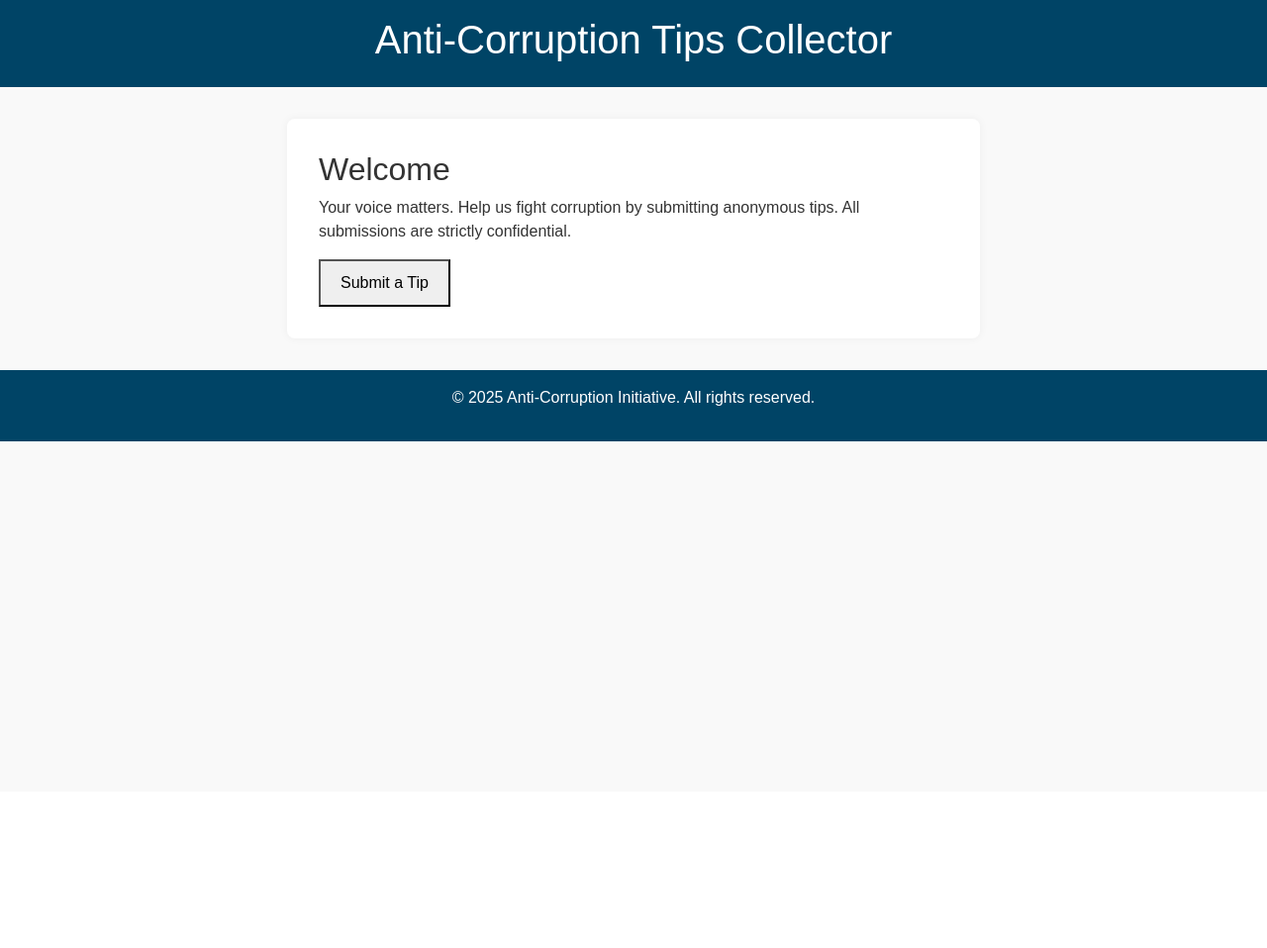
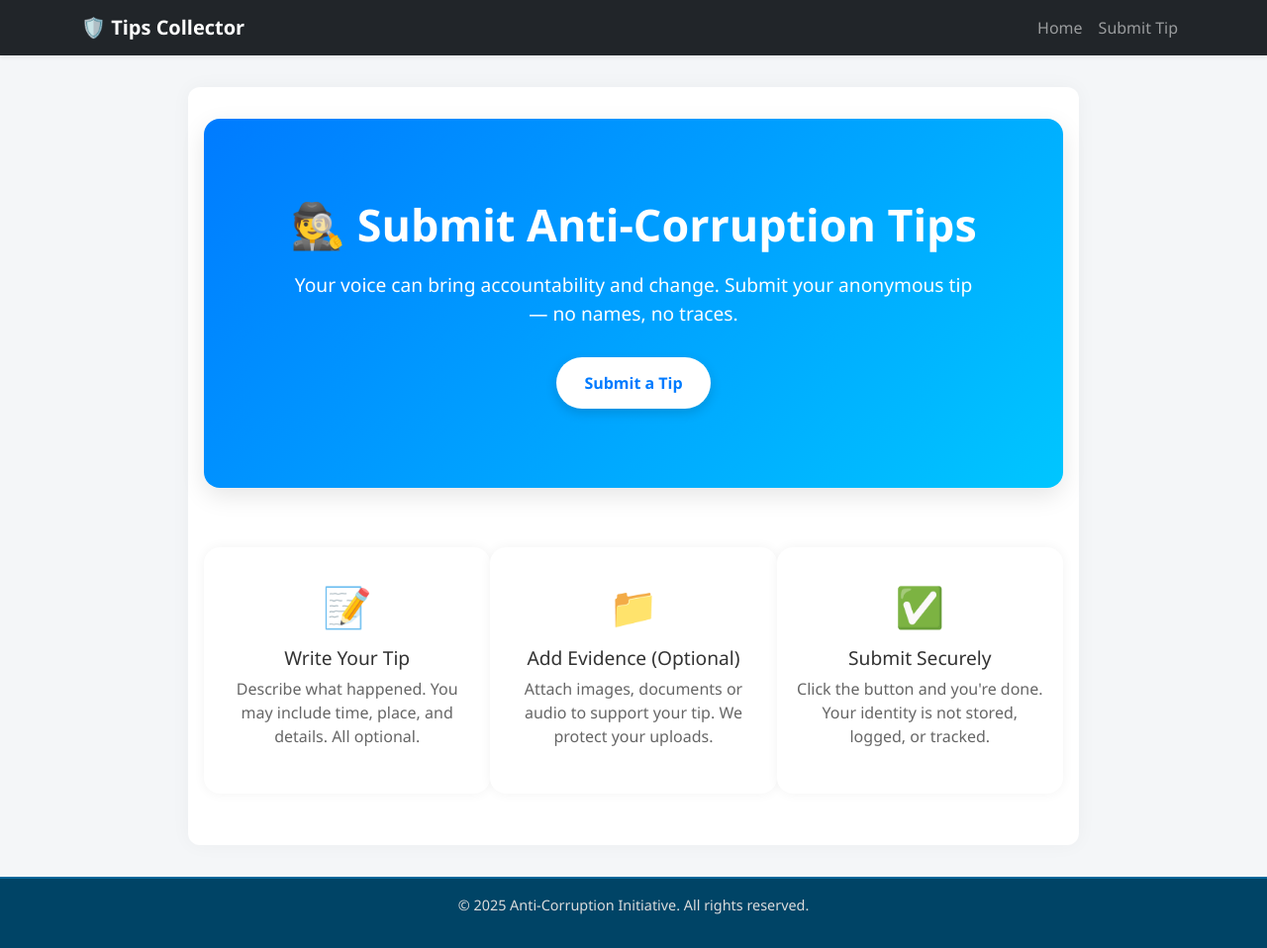
Before and after one commit to MarcuzAC/Anonymous_Project_Collab, a Flask app: page / in a window 1280 px wide. Shown: the whole page at 99% size. Before the commit the page ends 446 px from the top, so only its background shows below. Run offline with Flask 3, Linux system fonts and the light colour scheme.

Commit message:
Add files via upload

```diff
--- a/Anonymous_app/app.py
+++ b/Anonymous_app/app.py
@@ -42,7 +42,7 @@ def submit_tip():
 
         # Save to the database
         new_tip = Tip(
-            text=tip_text,
+            tip=tip_text,
             category=category,
             latitude=latitude,
             longitude=longitude,
--- a/Anonymous_app/templates/base.html
+++ b/Anonymous_app/templates/base.html
@@ -1,47 +1,47 @@
-
 <!DOCTYPE html>
 <html lang="en">
 <head>
     <meta charset="UTF-8">
     <title>{% block title %}Anti-Corruption Tips Collector{% endblock %}</title>
     <meta name="viewport" content="width=device-width, initial-scale=1.0">
-    <!-- Optional: Link to a CSS file -->
+
+    <!-- Bootstrap 5 -->
+    <link href="https://cdn.jsdelivr.net/npm/bootstrap@5.3.0/dist/css/bootstrap.min.css" rel="stylesheet">
     <link rel="stylesheet" href="{{ url_for('static', filename='style.css') }}">
-    <link href="https://cdn.jsdelivr.net/npm/bootstrap@5.3.0/dist/css/bootstrap.min.css" rel="stylesheet">
 
     <style>
         body {
-            font-family: Arial, sans-serif;
-            background: #f9f9f9;
+            font-family: 'Segoe UI', sans-serif;
+            background-color: #f4f6f8;
             margin: 0;
             padding: 0;
             color: #333;
         }
 
-        header, footer {
-            background-color: #004466;
-            color: white;
-            padding: 1rem;
-            text-align: center;
+        main {
+            padding: 2rem 1rem;
+            max-width: 900px;
+            margin: 2rem auto;
+            background-color: #ffffff;
+            border-radius: 12px;
+            box-shadow: 0 0 20px rgba(0, 0, 0, 0.04);
         }
 
-        main {
-            padding: 2rem;
-            max-width: 700px;
-            margin: auto;
-            background: white;
-            box-shadow: 0 0 10px rgba(0,0,0,0.05);
-            margin-top: 2rem;
-            margin-bottom: 2rem;
-            border-radius: 8px;
+        footer {
+            background-color: #004466;
+            color: #dcdcdc;
+            text-align: center;
+            padding: 1rem;
+            font-size: 0.9rem;
+            border-top: 2px solid #006699;
         }
 
-        h1, h2 {
-            margin-top: 0;
+        .navbar-brand {
+            font-weight: bold;
         }
 
         a {
-            color: #006699;
+            color: #007bff;
             text-decoration: none;
         }
 
@@ -51,16 +51,38 @@
     </style>
 </head>
 <body>
-    <header>
-        <h1>Anti-Corruption Tips Collector</h1>
-    </header>
 
+    <!-- Navigation Bar -->
+    <nav class="navbar navbar-expand-lg navbar-dark bg-dark shadow-sm">
+      <div class="container">
+        <a class="navbar-brand" href="{{ url_for('index') }}">🛡️ Tips Collector</a>
+        <button class="navbar-toggler" type="button" data-bs-toggle="collapse" data-bs-target="#navbarNav">
+          <span class="navbar-toggler-icon"></span>
+        </button>
+        <div class="collapse navbar-collapse" id="navbarNav">
+          <ul class="navbar-nav ms-auto">
+            <li class="nav-item">
+              <a class="nav-link" href="{{ url_for('index') }}">Home</a>
+            </li>
+            <li class="nav-item">
+              <a class="nav-link" href="{{ url_for('submit_tip') }}">Submit Tip</a>
+            </li>
+          </ul>
+        </div>
+      </div>
+    </nav>
+
+    <!-- Main Content Area -->
     <main>
         {% block content %}{% endblock %}
     </main>
 
+    <!-- Footer -->
     <footer>
         <p>&copy; 2025 Anti-Corruption Initiative. All rights reserved.</p>
     </footer>
+
+    <!-- Bootstrap JS -->
+    <script src="https://cdn.jsdelivr.net/npm/bootstrap@5.3.0/dist/js/bootstrap.bundle.min.js"></script>
 </body>
 </html>
--- a/Anonymous_app/templates/index.html
+++ b/Anonymous_app/templates/index.html
@@ -4,13 +4,96 @@
 {% block title %}Home | Anti-Corruption Tips{% endblock %}
 
 {% block content %}
-<h2>Welcome</h2>
-<p>
-    Your voice matters. Help us fight corruption by submitting anonymous tips.
-    All submissions are strictly confidential.
-</p>
+<style>
+  .hero-section {
+    background: linear-gradient(135deg, #007bff, #00c6ff);
+    color: white;
+    padding: 80px 30px;
+    border-radius: 1rem;
+    text-align: center;
+    margin-bottom: 40px;
+    box-shadow: 0 8px 24px rgba(0, 0, 0, 0.1);
+  }
 
-<a href="{{ url_for('submit_tip') }}">
-    <button style="padding: 10px 20px; font-size: 16px;">Submit a Tip</button>
-</a>
+  .hero-section h2 {
+    font-size: 2.8rem;
+    font-weight: 700;
+    margin-bottom: 20px;
+  }
+
+  .hero-section p {
+    font-size: 1.2rem;
+    max-width: 700px;
+    margin: auto;
+  }
+
+  .hero-section .btn-submit {
+    margin-top: 30px;
+    padding: 14px 28px;
+    font-size: 1rem;
+    border-radius: 50px;
+    background-color: white;
+    color: #007bff;
+    border: none;
+    font-weight: bold;
+    box-shadow: 0 4px 12px rgba(0, 0, 0, 0.15);
+    transition: 0.3s ease;
+  }
+
+  .hero-section .btn-submit:hover {
+    background-color: #f1f1f1;
+  }
+
+  .info-section {
+    margin-top: 60px;
+    text-align: center;
+  }
+
+  .info-section .step {
+    padding: 30px 20px;
+    border-radius: 1rem;
+    background: #fff;
+    box-shadow: 0 0 12px rgba(0, 0, 0, 0.05);
+    margin-bottom: 20px;
+  }
+
+  .info-section .step h4 {
+    font-size: 1.2rem;
+    margin-top: 10px;
+  }
+
+  .info-section .step p {
+    color: #666;
+  }
+
+</style>
+
+<div class="hero-section">
+  <h2>🕵️ Submit Anti-Corruption Tips</h2>
+  <p>Your voice can bring accountability and change. Submit your anonymous tip — no names, no traces.</p>
+  <a href="{{ url_for('submit_tip') }}">
+    <button class="btn-submit">Submit a Tip</button>
+  </a>
+</div>
+
+<div class="container info-section">
+  <div class="row justify-content-center">
+    <div class="col-md-4 step">
+      <div class="emoji fs-1">📝</div>
+      <h4>Write Your Tip</h4>
+      <p>Describe what happened. You may include time, place, and details. All optional.</p>
+    </div>
+    <div class="col-md-4 step">
+      <div class="emoji fs-1">📁</div>
+      <h4>Add Evidence (Optional)</h4>
+      <p>Attach images, documents or audio to support your tip. We protect your uploads.</p>
+    </div>
+    <div class="col-md-4 step">
+      <div class="emoji fs-1">✅</div>
+      <h4>Submit Securely</h4>
+      <p>Click the button and you're done. Your identity is not stored, logged, or tracked.</p>
+    </div>
+  </div>
+</div>
+
 {% endblock %}
```
